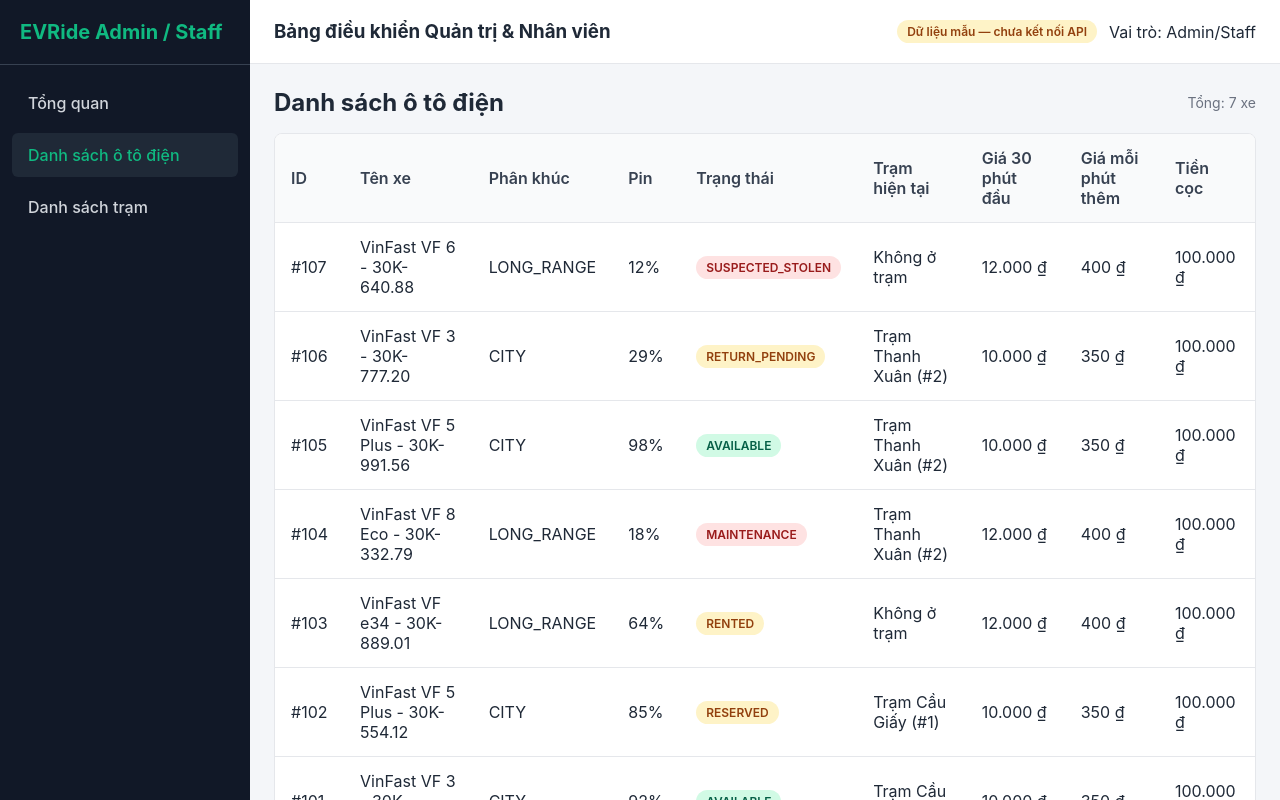
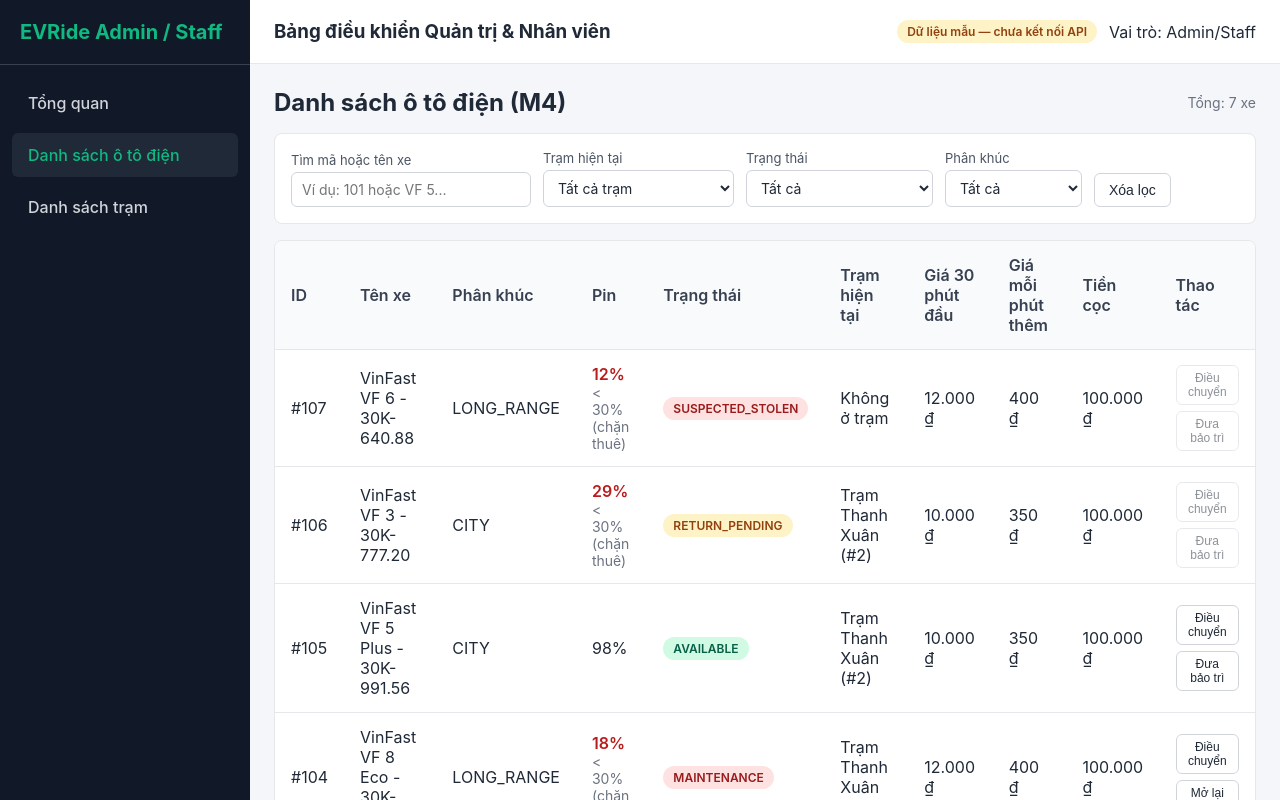
Before and after one commit to ronaldosiuu7/final_project-EVRide, a React (Vite) app in the folder frontend/: page /admin/vehicles in a window 1280 px wide. Shown: the top 800 px of the page. Built offline with nearby package versions, Linux system fonts and the light colour scheme.

Commit message:
feat(admin): add search, station/status/type filters, pagination, and actions in AdminVehicleList (M4)

```diff
--- a/frontend/src/features/vehicles/AdminVehicleList.jsx
+++ b/frontend/src/features/vehicles/AdminVehicleList.jsx
@@ -1,10 +1,13 @@
-import React from 'react';
+import React, { useState } from 'react';
 import { listVehicles, listAdminStations } from '../../services/mockApi';
 import useApiQuery from '../../hooks/useApiQuery';
-import { formatVndCurrency } from '../../utils/mockData';
+import { formatVndCurrency, VEHICLE_STATUSES } from '../../utils/mockData';
 import LoadingState from '../../components/common/LoadingState';
 import EmptyState from '../../components/common/EmptyState';
 import ErrorState from '../../components/common/ErrorState';
+import Pagination from '../../components/common/Pagination';
+import VehicleMoveModal from './VehicleMoveModal';
+import VehicleStatusModal from './VehicleStatusModal';
 
 const getVehicleStatusBadge = (status) => {
   if (status === 'AVAILABLE') return <span className="badge badge-success">AVAILABLE</span>;
@@ -20,34 +23,136 @@ const getStationDisplay = (currentStationId, stations) => {
   return found ? `${found.name} (#${found.id})` : `#${currentStationId}`;
 };
 
+// Chỉ xe đang ở trạm và có trạng thái AVAILABLE hoặc MAINTENANCE mới được điều chuyển hoặc đổi trạng thái.
+const canOperateVehicle = (vehicle) =>
+  vehicle.current_station_id !== null && ['AVAILABLE', 'MAINTENANCE'].includes(vehicle.status);
+
 const AdminVehicleList = () => {
-  const vehiclesQuery = useApiQuery(() => listVehicles({ page: 1, page_size: 100 }), []);
+  const [stationId, setStationId] = useState('');
+  const [status, setStatus] = useState('');
+  const [type, setType] = useState('');
+  const [query, setQuery] = useState('');
+  const [page, setPage] = useState(1);
+  const [pageSize, setPageSize] = useState(5);
+
+  const [movingVehicle, setMovingVehicle] = useState(null);
+  const [togglingVehicle, setTogglingVehicle] = useState(null);
+
   const stationsQuery = useApiQuery(() => listAdminStations({ page: 1, page_size: 100 }), []);
+  const vehiclesQuery = useApiQuery(
+    () =>
+      listVehicles({
+        station_id: stationId || undefined,
+        status: status || undefined,
+        type: type || undefined,
+        q: query || undefined,
+        page,
+        page_size: pageSize
+      }),
+    [stationId, status, type, query, page, pageSize]
+  );
 
   const loading = vehiclesQuery.loading || stationsQuery.loading;
   const error = vehiclesQuery.error || stationsQuery.error;
   const vehicles = vehiclesQuery.data;
-  const reload = () => {
+
+  const reloadAll = () => {
     vehiclesQuery.reload();
     stationsQuery.reload();
+  };
+
+  const resetFilters = () => {
+    setStationId('');
+    setStatus('');
+    setType('');
+    setQuery('');
+    setPage(1);
   };
 
   return (
     <div>
       <div className="page-header">
-        <h2>Danh sách ô tô điện</h2>
+        <h2>Danh sách ô tô điện (M4)</h2>
         {vehiclesQuery.meta && <span className="muted">Tổng: {vehiclesQuery.meta.total} xe</span>}
       </div>
 
+      <div className="filter-bar">
+        <label className="form-field">
+          <span>Tìm mã hoặc tên xe</span>
+          <input
+            type="search"
+            placeholder="Ví dụ: 101 hoặc VF 5..."
+            value={query}
+            onChange={(e) => {
+              setQuery(e.target.value);
+              setPage(1);
+            }}
+          />
+        </label>
+        <label className="form-field">
+          <span>Trạm hiện tại</span>
+          <select
+            value={stationId}
+            onChange={(e) => {
+              setStationId(e.target.value);
+              setPage(1);
+            }}
+          >
+            <option value="">Tất cả trạm</option>
+            {(stationsQuery.data || []).map((s) => (
+              <option key={s.id} value={s.id}>
+                #{s.id} - {s.name}
+              </option>
+            ))}
+          </select>
+        </label>
+        <label className="form-field">
+          <span>Trạng thái</span>
+          <select
+            value={status}
+            onChange={(e) => {
+              setStatus(e.target.value);
+              setPage(1);
+            }}
+          >
+            <option value="">Tất cả</option>
+            {VEHICLE_STATUSES.map((st) => (
+              <option key={st} value={st}>{st}</option>
+            ))}
+          </select>
+        </label>
+        <label className="form-field">
+          <span>Phân khúc</span>
+          <select
+            value={type}
+            onChange={(e) => {
+              setType(e.target.value);
+              setPage(1);
+            }}
+          >
+            <option value="">Tất cả</option>
+            <option value="CITY">CITY</option>
+            <option value="LONG_RANGE">LONG_RANGE</option>
+          </select>
+        </label>
+        <div className="filter-actions">
+          <button type="button" className="btn" onClick={resetFilters}>
+            Xóa lọc
+          </button>
+        </div>
+      </div>
+
       {loading && <LoadingState />}
-      {!loading && error && <ErrorState error={error} onRetry={reload} />}
+      {!loading && error && <ErrorState error={error} onRetry={reloadAll} />}
       {!loading && !error && vehicles && vehicles.length === 0 && (
         <EmptyState
-          title="Chưa có xe nào"
-          hint="Quản lý (MANAGER) thêm xe mới để xe xuất hiện trong danh sách."
+          title="Không tìm thấy xe phù hợp"
+          hint="Thử xóa bộ lọc hoặc đổi từ khóa tìm kiếm."
+          action={<button type="button" className="btn" onClick={resetFilters}>Xóa bộ lọc</button>}
         />
       )}
       {!loading && !error && vehicles && vehicles.length > 0 && (
+        <>
           <div className="data-table-wrapper">
             <table className="data-table">
               <thead>
@@ -61,25 +166,102 @@ const AdminVehicleList = () => {
                   <th>Giá 30 phút đầu</th>
                   <th>Giá mỗi phút thêm</th>
                   <th>Tiền cọc</th>
+                  <th>Thao tác</th>
                 </tr>
               </thead>
               <tbody>
-              {vehicles.map((vehicle) => (
+                {vehicles.map((vehicle) => {
+                  const operable = canOperateVehicle(vehicle);
+                  const lowBattery = vehicle.battery_percent < 30;
+                  return (
                     <tr key={vehicle.id}>
                       <td>#{vehicle.id}</td>
                       <td>{vehicle.name}</td>
                       <td>{vehicle.type}</td>
-                  <td>{vehicle.battery_percent}%</td>
+                      <td>
+                        <span className={lowBattery ? 'battery-low' : ''}>
+                          {vehicle.battery_percent}%
+                        </span>
+                        {lowBattery && (
+                          <div className="muted" title="Xe dưới 30% pin không đủ điều kiện đặt hoặc nhận xe">
+                            &lt; 30% (chặn thuê)
+                          </div>
+                        )}
+                      </td>
                       <td>{getVehicleStatusBadge(vehicle.status)}</td>
                       <td>{getStationDisplay(vehicle.current_station_id, stationsQuery.data)}</td>
                       <td>{formatVndCurrency(vehicle.first_30_minutes_price)}</td>
                       <td>{formatVndCurrency(vehicle.extra_minute_price)}</td>
                       <td>{formatVndCurrency(vehicle.deposit_amount)}</td>
+                      <td>
+                        <div className="action-group">
+                          <button
+                            type="button"
+                            className="btn btn-sm"
+                            disabled={!operable}
+                            title={
+                              operable
+                                ? 'Điều chuyển xe sang trạm khác'
+                                : 'Chỉ điều chuyển được xe AVAILABLE/MAINTENANCE đang ở trạm'
+                            }
+                            onClick={() => setMovingVehicle(vehicle)}
+                          >
+                            Điều chuyển
+                          </button>
+                          <button
+                            type="button"
+                            className="btn btn-sm"
+                            disabled={!operable}
+                            title={
+                              operable
+                                ? 'Chuyển đổi giữa AVAILABLE và MAINTENANCE'
+                                : 'Chỉ đổi trạng thái khi xe đang ở trạm và không có lượt thuê/giữ chỗ'
+                            }
+                            onClick={() => setTogglingVehicle(vehicle)}
+                          >
+                            {vehicle.status === 'MAINTENANCE' ? 'Mở lại xe' : 'Đưa bảo trì'}
+                          </button>
+                        </div>
+                      </td>
                     </tr>
-              ))}
+                  );
+                })}
               </tbody>
             </table>
           </div>
+
+          <Pagination
+            meta={vehiclesQuery.meta}
+            onPageChange={setPage}
+            onPageSizeChange={(size) => {
+              setPageSize(size);
+              setPage(1);
+            }}
+          />
+        </>
+      )}
+
+      {movingVehicle && (
+        <VehicleMoveModal
+          vehicle={movingVehicle}
+          stations={stationsQuery.data}
+          onClose={() => setMovingVehicle(null)}
+          onSuccess={() => {
+            setMovingVehicle(null);
+            reloadAll();
+          }}
+        />
+      )}
+
+      {togglingVehicle && (
+        <VehicleStatusModal
+          vehicle={togglingVehicle}
+          onClose={() => setTogglingVehicle(null)}
+          onSuccess={() => {
+            setTogglingVehicle(null);
+            reloadAll();
+          }}
+        />
       )}
     </div>
   );
```
Lines whose indentation alone changed are shown as unchanged.
